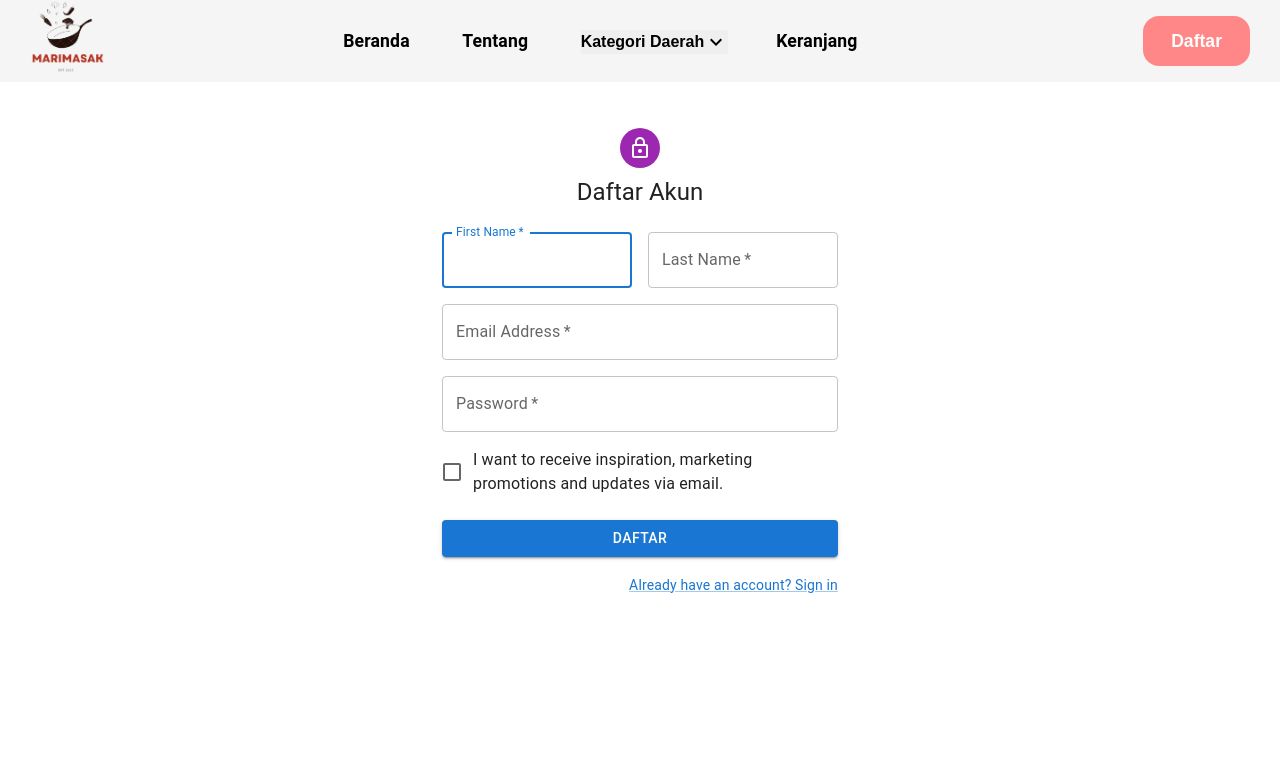
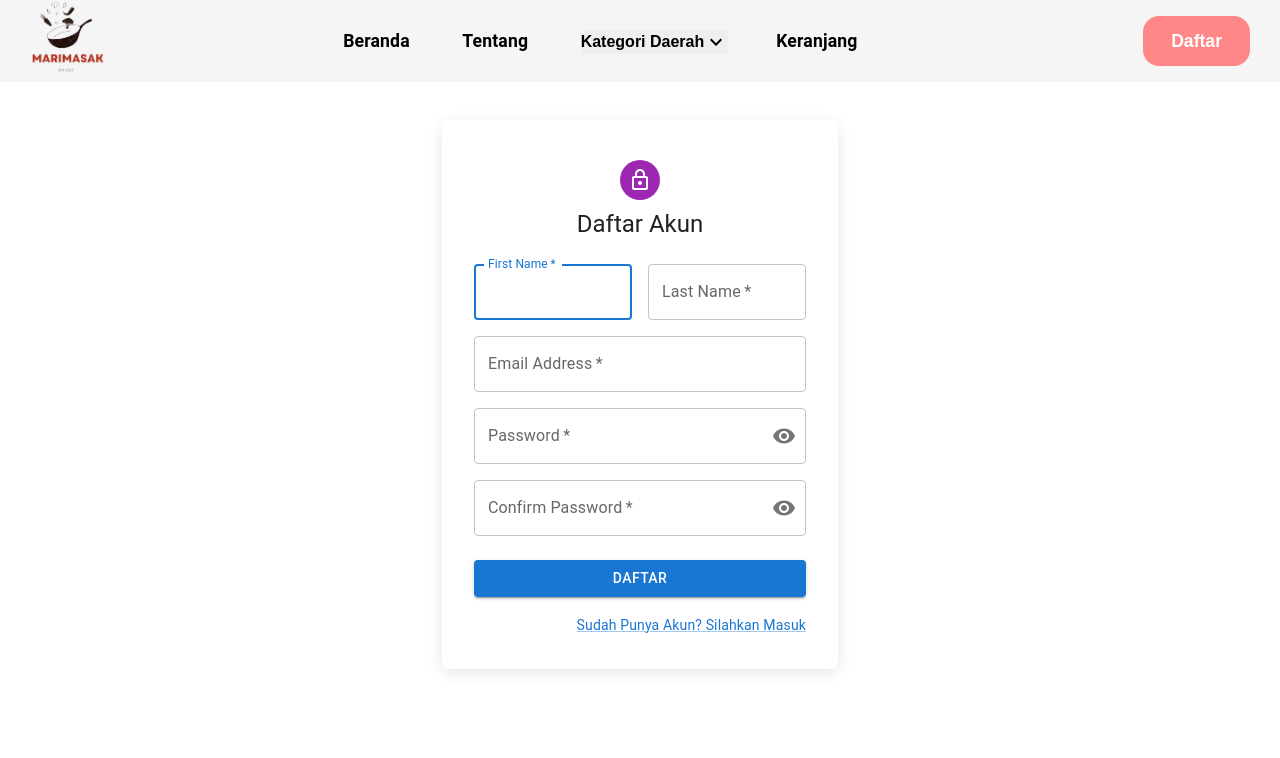
Before and after one commit to rifkyhilman/Marimasak-client, a React (Create React App) app: page /register in a window 1280 px wide. Shown: the top 758 px of the page. Built offline with nearby package versions, Linux system fonts and the light colour scheme.

Commit message:
Update Form Register

```diff
--- a/package.json
+++ b/package.json
@@ -7,6 +7,8 @@
     "@testing-library/user-event": "^13.5.0",
     "react": "^18.2.0",
     "react-dom": "^18.2.0",
+    "react-hot-toast": "^2.4.1",
+    "react-router-dom": "^6.12.1",
     "react-scripts": "5.0.1",
     "web-vitals": "^2.1.4"
   },
@@ -41,7 +43,6 @@
     "@mui/material": "^5.13.2",
     "axios": "^1.4.0",
     "react-icons": "^4.9.0",
-    "react-router-dom": "^6.4.3",
     "sass": "^1.62.1"
   }
 }
--- a/src/App.js
+++ b/src/App.js
@@ -1,5 +1,6 @@
 import React from 'react';
 import { BrowserRouter as Router, Routes, Route } from 'react-router-dom';
+import { Toaster } from 'react-hot-toast';
 
 import Header from './Components/Header';
 import HomePage from './Pages/HomePage';
@@ -27,6 +28,7 @@ const App = () => {
         <Route path='/login' element={<LoginPage />} />
       </Routes>
       <Footer />
+      <Toaster />
     </Router>
   );
 };
--- a/src/Components/FormRegister.jsx
+++ b/src/Components/FormRegister.jsx
@@ -3,8 +3,6 @@ import Avatar from '@mui/material/Avatar';
 import Button from '@mui/material/Button';
 import CssBaseline from '@mui/material/CssBaseline';
 import TextField from '@mui/material/TextField';
-import FormControlLabel from '@mui/material/FormControlLabel';
-import Checkbox from '@mui/material/Checkbox';
 import Link from '@mui/material/Link';
 import Grid from '@mui/material/Grid';
 import Box from '@mui/material/Box';
@@ -12,19 +10,74 @@ import LockOutlinedIcon from '@mui/icons-material/LockOutlined';
 import Typography from '@mui/material/Typography';
 import Container from '@mui/material/Container';
 import { createTheme, ThemeProvider } from '@mui/material/styles';
+import IconButton from '@mui/material/IconButton';
+import Visibility from '@mui/icons-material/Visibility';
+import VisibilityOff from '@mui/icons-material/VisibilityOff';
+import { toast } from 'react-hot-toast';
+import { useNavigate } from 'react-router-dom';
 
 const defaultTheme = createTheme();
 
 const FormRegister = () => {
+  const [showPassword, setShowPassword] = React.useState(false);
+  const [showConfirmPassword, setShowConfirmPassword] = React.useState(false);
+  const navigate = useNavigate();
 
-  const handleSubmit = (event) => {
+  const handleTogglePasswordVisibility = () => {
+    setShowPassword(!showPassword);
+  };
+
+  const handleToggleConfirmPasswordVisibility = () => {
+    setShowConfirmPassword(!showConfirmPassword);
+  };
+
+  const handleSubmit = async (event) => {
     event.preventDefault();
-    const data = new FormData(event.currentTarget);
-    console.log({
-      email: data.get('email'),
-      password: data.get('password'),
+    const { firstName, lastName, email, password, confirmPassword } = event.target.elements;
+    const data = {
+      fname: firstName.value,
+      lname: lastName.value,
+      email: email.value,
+      password: password.value,
+      confirmPassword: confirmPassword.value
+    };
+
+    const emailRegex = /^[^\s@]+@[^\s@]+\.[^\s@]+$/;
+    if (!emailRegex.test(data.email)) {
+      toast.error("Format email yang Anda masukkan tidak valid");
+      return;
+    }
+
+    if (data.fname && data.email && data.password && data.confirmPassword) {
+      if (data.password === data.confirmPassword) {
+        try {
+          const response = await fetch(`${process.env.REACT_APP_SERVER_DOMAIN}/register`, {
+            method: "POST",
+            headers: {
+              "Content-Type": "application/json"
+            },
+            body: JSON.stringify(data)
           });
+
+          const dataRes = await response.json();
+          if (dataRes.alert) {
+            navigate("/login");
+            toast.success(dataRes.message);
+          } else {
+            toast.error(dataRes.message);
+          }
+        } catch (error) {
+          console.error("Error:", error);
+          toast.error("Terjadi kesalahan");
+        }
+      } else {
+        toast.error("Password yang Anda masukkan tidak sama");
+      }
+    } else {
+      toast.error("Pastikan Anda sudah mengisi semua data");
+    }
   };
+
 
   return (
     <ThemeProvider theme={defaultTheme}>
@@ -36,6 +89,17 @@ const FormRegister = () => {
             display: 'flex',
             flexDirection: 'column',
             alignItems: 'center',
+          }}
+        >
+          <Box
+            sx={{
+              display: 'flex',
+              flexDirection: 'column',
+              alignItems: 'center',
+              p: 4,
+              boxShadow: '0px 4px 16px rgba(0, 0, 0, 0.1)',
+              borderRadius: '8px',
+              bgcolor: 'background.paper',
             }}
           >
             <Avatar sx={{ m: 1, bgcolor: 'secondary.main' }}>
@@ -83,38 +147,61 @@ const FormRegister = () => {
                     fullWidth
                     name="password"
                     label="Password"
-                  type="password"
+                    type={showPassword ? 'text' : 'password'}
                     id="password"
                     autoComplete="new-password"
+                    InputProps={{
+                      endAdornment: (
+                        <IconButton
+                          onClick={handleTogglePasswordVisibility}
+                          edge="end"
+                          aria-label="toggle password visibility"
+                        >
+                          {showPassword ? <VisibilityOff /> : <Visibility />}
+                        </IconButton>
+                      ),
+                    }}
                   />
                 </Grid>
                 <Grid item xs={12}>
-                <FormControlLabel
-                  control={<Checkbox value="allowExtraEmails" color="primary" />}
-                  label="I want to receive inspiration, marketing promotions and updates via email."
+                  <TextField
+                    required
+                    fullWidth
+                    name="confirmPassword"
+                    label="Confirm Password"
+                    type={showConfirmPassword ? 'text' : 'password'}
+                    id="confirmPassword"
+                    autoComplete="new-password"
+                    InputProps={{
+                      endAdornment: (
+                        <IconButton
+                          onClick={handleToggleConfirmPasswordVisibility}
+                          edge="end"
+                          aria-label="toggle confirm password visibility"
+                        >
+                          {showConfirmPassword ? <VisibilityOff /> : <Visibility />}
+                        </IconButton>
+                      ),
+                    }}
                   />
                 </Grid>
               </Grid>
-            <Button
-              type="submit"
-              fullWidth
-              variant="contained"
-              sx={{ mt: 3, mb: 2 }}
-            >
+              <Button type="submit" fullWidth variant="contained" sx={{ mt: 3, mb: 2 }}>
                 Daftar
               </Button>
               <Grid container justifyContent="flex-end">
                 <Grid item>
                   <Link href="/login" variant="body2">
-                  Already have an account? Sign in
+                    Sudah Punya Akun? Silahkan Masuk
                   </Link>
                 </Grid>
               </Grid>
             </Box>
           </Box>
+        </Box>
       </Container>
     </ThemeProvider>
   );
-}
+};
 
 export default FormRegister;
```
Also changed, not shown: 12 other files (tests, documents, lock files or other folders). Lines whose indentation alone changed are shown as unchanged.
